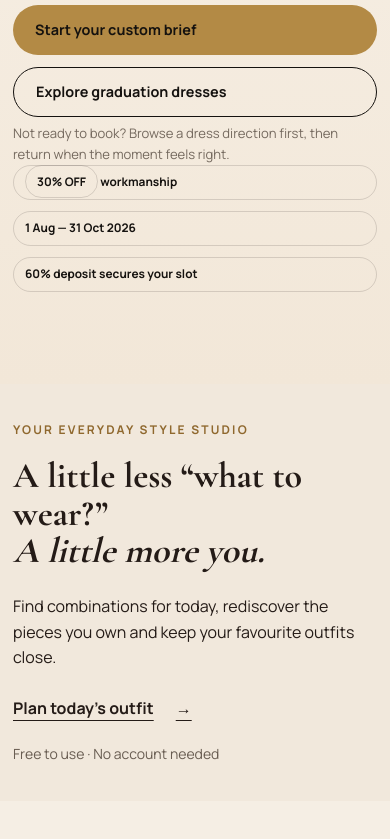
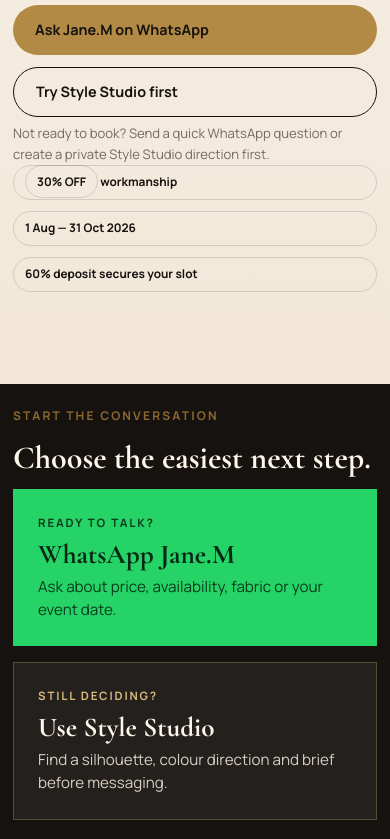
Before and after one commit to sargont/JaneM, a website: page JaneM_Website/index.html in a window 390 px wide. Shown: the part 1000-1839 px from the top of the page. Drawn offline with nearby package versions, Linux system fonts and the light colour scheme; no server answers.

Commit message:
Improve WhatsApp and Style Studio conversion paths

```diff
--- a/JaneM_Website/index.html
+++ b/JaneM_Website/index.html
@@ -40,10 +40,10 @@
           <h1>30% off<br><span>workmanship.</span></h1>
           <p class="hero-lead" data-cms-text="hero.lead">Your milestone, made personal. Save on workmanship for all custom designs. Fabric is selected and priced separately.</p>
           <div class="hero-actions">
-            <a class="btn btn-gold" data-analytics-event="booking_start" href="booking/">Start your custom brief</a>
-            <a class="btn btn-ghost" href="graduation-dresses-lesotho/">Explore graduation dresses</a>
+            <a class="btn btn-gold" data-analytics-event="whatsapp_click" data-analytics-location="hero" href="https://wa.me/26662790946?text=Hello%20Jane.M%2C%20I%20would%20like%20to%20ask%20about%20a%20custom%20dress." target="_blank" rel="noopener">Ask Jane.M on WhatsApp</a>
+            <a class="btn btn-ghost" data-analytics-event="style_studio_cta" data-analytics-location="hero" href="style-studio/">Try Style Studio first</a>
           </div>
-          <p class="hero-reassurance">Not ready to book? Browse a dress direction first, then return when the moment feels right.</p>
+          <p class="hero-reassurance">Not ready to book? Send a quick WhatsApp question or create a private Style Studio direction first.</p>
           <div class="hero-meta">
             <span><span data-cms-text="promotion.discountText">30% OFF</span> workmanship</span>
             <span data-cms-text="promotion.datesText">1 Aug — 31 Oct 2026</span>
@@ -58,7 +58,21 @@
         </div>
       </div>
     </section>
-    <section class="daily-invitation"><div class="container daily-invitation__inner"><div><p class="eyebrow">Your everyday Style Studio</p><h2>A little less “what to wear?”<br><em>A little more you.</em></h2></div><div><p>Find combinations for today, rediscover the pieces you own and keep your favourite outfits close.</p><a class="text-link" data-analytics-event="daily_style_studio_cta" href="style-studio/today/">Plan today’s outfit <span aria-hidden="true">→</span></a><small>Free to use · No account needed</small></div></div></section>
+    <section class="lead-paths" aria-labelledby="lead-paths-title">
+      <div class="container lead-paths__grid">
+        <div>
+          <p class="eyebrow">Start the conversation</p>
+          <h2 id="lead-paths-title">Choose the easiest next step.</h2>
+        </div>
+        <a class="lead-path lead-path--primary" data-analytics-event="whatsapp_click" data-analytics-location="home_lead_path" href="https://wa.me/26662790946?text=Hello%20Jane.M%2C%20I%20would%20like%20to%20ask%20about%20a%20custom%20dress." target="_blank" rel="noopener">
+          <span>Ready to talk?</span><strong>WhatsApp Jane.M</strong><small>Ask about price, availability, fabric or your event date.</small>
+        </a>
+        <a class="lead-path" data-analytics-event="style_studio_cta" data-analytics-location="home_lead_path" href="style-studio/">
+          <span>Still deciding?</span><strong>Use Style Studio</strong><small>Find a silhouette, colour direction and brief before messaging.</small>
+        </a>
+      </div>
+    </section>
+    <section class="daily-invitation"><div class="container daily-invitation__inner"><div><p class="eyebrow">Your everyday Style Studio</p><h2>A little less “what to wear?”<br><em>A little more you.</em></h2></div><div><p>Find combinations for today, rediscover the pieces you own and keep your favourite outfits close.</p><a class="text-link" data-analytics-event="daily_style_studio_cta" data-analytics-location="daily_invitation" href="style-studio/today/">Plan today’s outfit <span aria-hidden="true">→</span></a><small>Free to use · No account needed</small></div></div></section>
     <section class="occasion-paths" aria-labelledby="occasion-paths-title"><div class="container"><div class="occasion-paths__heading"><p class="eyebrow">Start where you are</p><h2 id="occasion-paths-title">One atelier.<br><em>Your occasion.</em></h2><p>Choose a direction, see what is possible and return to your saved ideas when you are ready to talk.</p></div><div class="occasion-paths__grid"><a href="graduation-dresses-lesotho/" data-analytics-event="occasion_path_graduation"><span>01</span><strong>Graduation</strong><small>A look for the milestone.</small><b aria-hidden="true">→</b></a><a href="wedding-dresses-lesotho/" data-analytics-event="occasion_path_wedding"><span>02</span><strong>Wedding</strong><small>A dress designed around your day.</small><b aria-hidden="true">→</b></a><a href="evening-gowns/" data-analytics-event="occasion_path_evening"><span>03</span><strong>Evening &amp; gala</strong><small>For the room, the moment and you.</small><b aria-hidden="true">→</b></a><a href="custom-womenswear-lesotho/" data-analytics-event="occasion_path_womenswear"><span>04</span><strong>Custom women’s wear</strong><small>Made-to-measure pieces beyond one occasion.</small><b aria-hidden="true">→</b></a></div></div></section>
     <section class="statement">
       <div class="container statement-inner">
@@ -128,7 +142,7 @@
         </div>
         <div class="promo-side">
           <p class="promo-date">1 AUG<br>—<br>31 OCT</p>
-          <a class="btn btn-light" href="https://wa.me/26662790946?text=Hello%20Jane.M%2C%20I%20would%20like%20to%20claim%20the%2030%25%20graduation%20promotion." target="_blank" rel="noopener">Claim the promotion</a>
+          <a class="btn btn-light" data-analytics-event="whatsapp_click" data-analytics-location="promotion" href="https://wa.me/26662790946?text=Hello%20Jane.M%2C%20I%20would%20like%20to%20claim%20the%2030%25%20graduation%20promotion." target="_blank" rel="noopener">Claim the promotion</a>
         </div>
       </div>
     </section>
@@ -189,8 +203,8 @@
 
     <section class="style-studio-cta section" aria-labelledby="style-studio-cta-title">
       <div class="container style-studio-cta__inner">
-        <div><p class="eyebrow">Free Style Studio</p><h2 id="style-studio-cta-title">Not sure what to wear for your next milestone?</h2><p>Discover your JaneM style direction, ideal silhouette and colour palette in a few quick steps.</p></div>
-        <a class="btn btn-gold" href="style-studio/" data-analytics-event="style_studio_cta">Find My Style</a>
+        <div><p class="eyebrow">Free Style Studio</p><h2 id="style-studio-cta-title">Not sure what to send on WhatsApp yet?</h2><p>Use Style Studio to choose a silhouette, colour direction and brief. Then continue to WhatsApp with a clearer request.</p></div>
+        <a class="btn btn-gold" href="style-studio/" data-analytics-event="style_studio_cta" data-analytics-location="home_style_studio_panel">Find My Style</a>
       </div>
     </section>
 
@@ -198,7 +212,10 @@
       <div class="container cta-inner">
         <p class="eyebrow eyebrow--light">Your day. Your look. Your moment.</p>
         <h2>Ready to create<br>your own look?</h2>
-        <a class="btn btn-gold" data-analytics-event="booking_start" href="booking/">Book a consultation</a>
+        <div class="cta-actions">
+          <a class="btn btn-gold" data-analytics-event="whatsapp_click" data-analytics-location="final_cta" href="https://wa.me/26662790946?text=Hello%20Jane.M%2C%20I%20would%20like%20to%20arrange%20a%20consultation." target="_blank" rel="noopener">Continue on WhatsApp</a>
+          <a class="btn btn-light" data-analytics-event="style_studio_cta" data-analytics-location="final_cta" href="style-studio/">Use Style Studio first</a>
+        </div>
       </div>
     </section>
   </main>
@@ -211,7 +228,7 @@
       </div>
       <div>
         <strong>Contact</strong>
-        <a href="https://wa.me/26662790946" target="_blank" rel="noopener">+266 6279 0946</a>
+        <a data-analytics-event="whatsapp_click" data-analytics-location="footer" href="https://wa.me/26662790946" target="_blank" rel="noopener">+266 6279 0946 on WhatsApp</a>
         <a data-analytics-event="directions_click" href="https://www.google.com/maps/search/?api=1&query=JaneM%20Lesotho%20Atelier%20Sekamaneng%20Ha%20Foso%20100" target="_blank" rel="noopener">Sekamaneng, Ha Foso 100, Maseru</a>
         <a data-cms-email="contact.email" data-email-user="officialjanem" data-email-domain="gmail.com" href="contact/">Email Jane.M</a>
       </div>
@@ -232,7 +249,7 @@
     </div>
   </footer>
 
-  <a class="floating-whatsapp" href="https://wa.me/26662790946?text=Hello%20Jane.M%2C%20I%20would%20like%20to%20book." target="_blank" rel="noopener" aria-label="Chat with Jane.M on WhatsApp">WhatsApp</a>
+  <a class="floating-whatsapp" data-analytics-event="whatsapp_click" data-analytics-location="floating" href="https://wa.me/26662790946?text=Hello%20Jane.M%2C%20I%20would%20like%20to%20ask%20about%20a%20custom%20dress." target="_blank" rel="noopener" aria-label="Chat with Jane.M on WhatsApp">WhatsApp</a>
 
   <script src="config.js?v=20260804d"></script>
   <script src="analytics.js?v=20260804d"></script>
--- a/JaneM_Website/seo-analytics.js
+++ b/JaneM_Website/seo-analytics.js
@@ -19,7 +19,8 @@
     const link = event.target.closest("a, button");
     if (!link) return;
     const explicit = link.dataset.analyticsEvent;
-    if (explicit) track(explicit, { link_url: safeLinkUrl(link.href) });
+    const context = { link_url: safeLinkUrl(link.href), cta_location: link.dataset.analyticsLocation || link.dataset.analyticsEvent || "unspecified" };
+    if (explicit) track(explicit, context);
     else if (/wa\.me/.test(link.href || "")) track("whatsapp_click", { link_url: safeLinkUrl(link.href) });
     else if (/^tel:/.test(link.href || "")) track("phone_click", { link_url: safeLinkUrl(link.href) });
     else if (/catalogue\.pdf/.test(link.href || "")) track("catalogue_download", { link_url: safeLinkUrl(link.href) });
--- a/JaneM_Website/styles.css
+++ b/JaneM_Website/styles.css
@@ -225,6 +225,20 @@ footer a, footer p { display: block; color: #bcb2a8; text-decoration: none; marg
   background: #25d366; color: #0b2c18; font-weight: 900; text-decoration: none;
   padding: 13px 18px; border-radius: 999px; box-shadow: 0 10px 35px rgba(0,0,0,.22);
 }
+
+
+.lead-paths { padding: 28px 0; background: #15120f; color: #fff; }
+.lead-paths__grid { display: grid; grid-template-columns: minmax(220px, .9fr) repeat(2, minmax(220px, 1fr)); gap: 16px; align-items: stretch; }
+.lead-paths h2 { margin: 0; color: #fff6eb; font-size: clamp(2rem, 3.4vw, 3.7rem); line-height: .95; }
+.lead-path { display: grid; gap: 8px; padding: 24px; border: 1px solid rgba(217,184,123,.28); background: rgba(255,255,255,.06); color: #fff6eb; text-decoration: none; transition: transform .2s ease, background .2s ease, border-color .2s ease; }
+.lead-path:hover { transform: translateY(-2px); background: rgba(255,255,255,.1); border-color: rgba(217,184,123,.7); }
+.lead-path span { color: #d9b87b; font-size: .72rem; font-weight: 800; letter-spacing: .16em; text-transform: uppercase; }
+.lead-path strong { font-family: var(--serif); font-size: clamp(1.7rem, 2.6vw, 2.6rem); line-height: 1; }
+.lead-path small { color: #d8cec3; font-size: .95rem; line-height: 1.5; }
+.lead-path--primary { background: #25d366; color: #082815; border-color: #25d366; }
+.lead-path--primary span,.lead-path--primary small { color: #0b3b1e; }
+.cta-actions { display: flex; justify-content: center; gap: 14px; flex-wrap: wrap; }
+@media (max-width: 820px) { .lead-paths__grid { grid-template-columns: 1fr; } .lead-paths { padding: 22px 0; } }
 
 /* Search landing pages use the same editorial rhythm as the main collection. */
 .site-nav--seo { margin-left: auto; }
```
